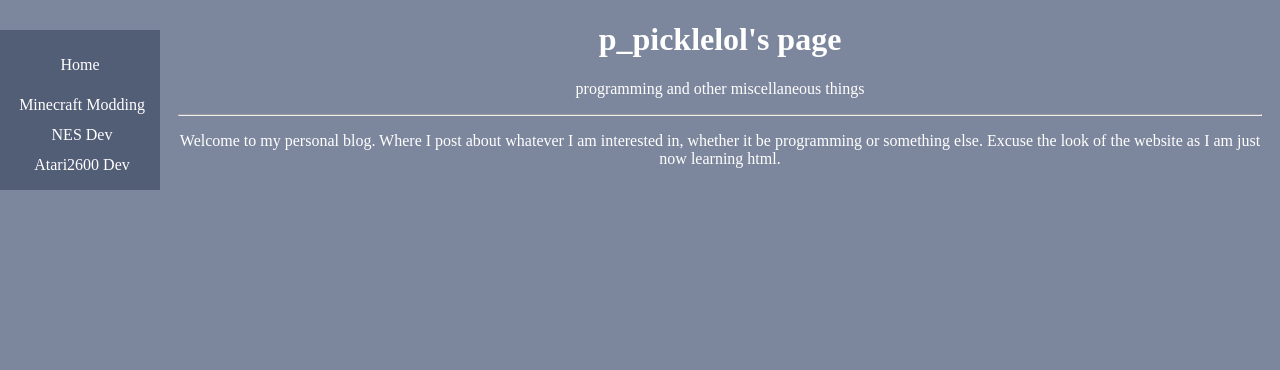
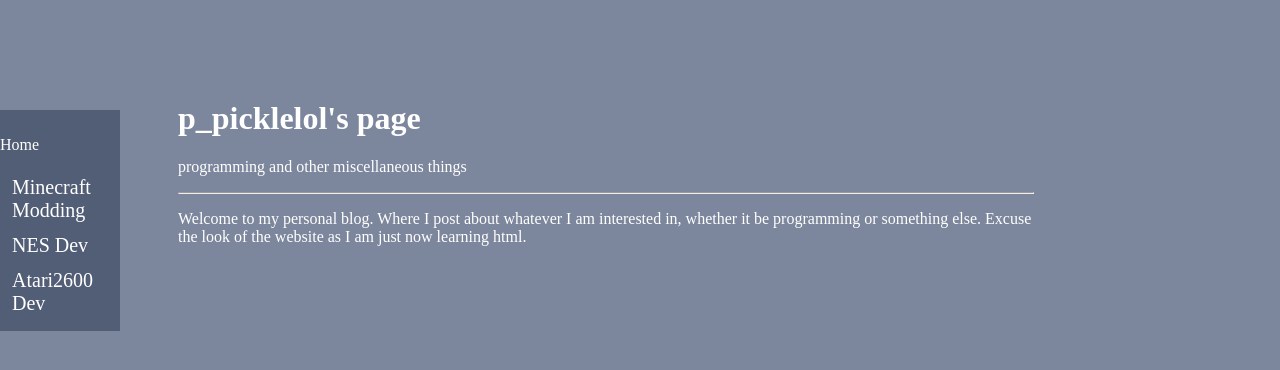
Before and after one commit to bloxycolafan/bloxycolafan.github.io, a plain HTML site: page index.html in a window 1280 px wide. Drawn offline with Linux system fonts and the light colour scheme.

Commit message:
Update styles.css

```diff
--- a/styles.css
+++ b/styles.css
@@ -1,6 +1,5 @@
 .sidenav {
-	text-align: center;
-	width: 160px;
+	width: 120px;
 	z-index: 1;
 	position: fixed;
 	top: 30px;
@@ -9,12 +8,13 @@
 	overflow-x: hidden;
 	padding-top: 10px;
 	padding-bottom: 10px;
+	margin-top: 80px;
 }
 
 .sidenav a {
 	padding: 6px 8px 6px 12px;
 	text-decoration: none;
-	font-size: 16px;
+	font-size: 20px;
 	color: white;
 	display: block;
 }
@@ -24,7 +24,9 @@
 }
 
 .main {
+	margin-top: 100px;
 	margin-left: 160px;
+	max-width: 856px;
 	padding: 0px 10px;
 }
 
@@ -33,11 +35,9 @@ body {
 }
 
 h1 {
-	text-align: center;
 	color: white;
 }
 
 p {
-	text-align: center;
 	color: white;
 }
```
